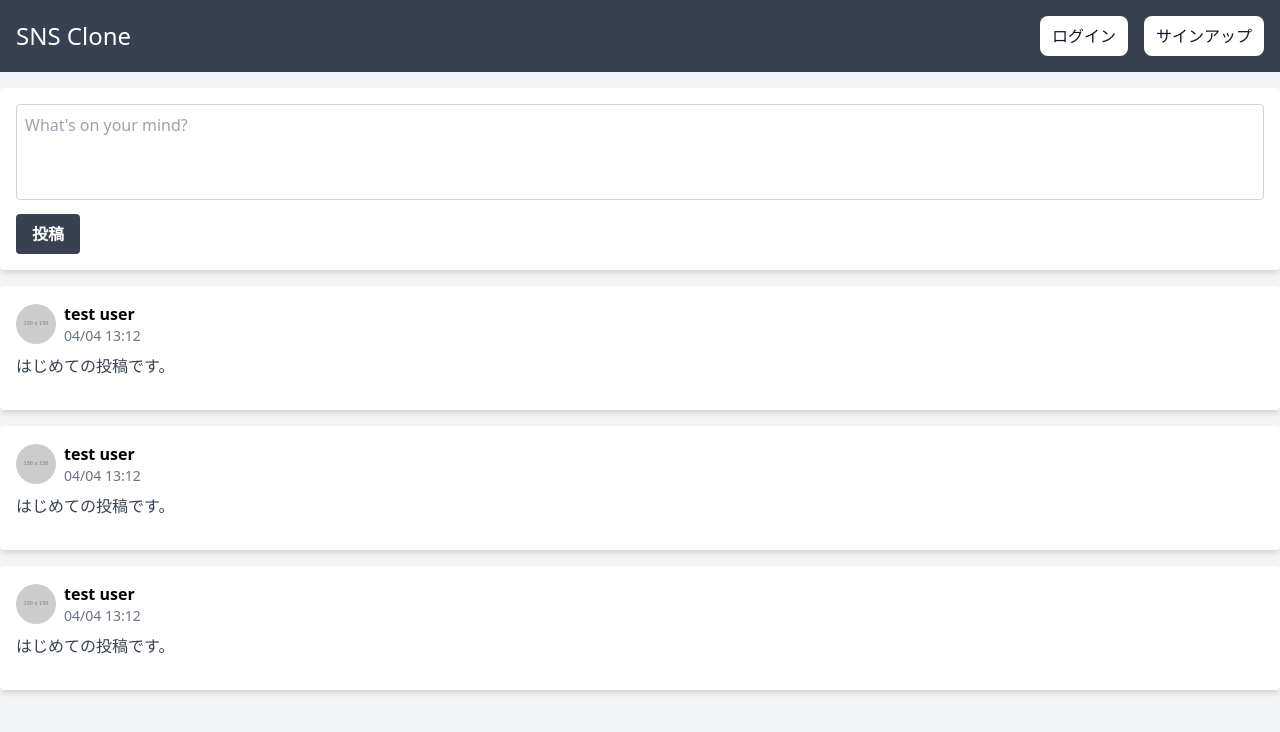
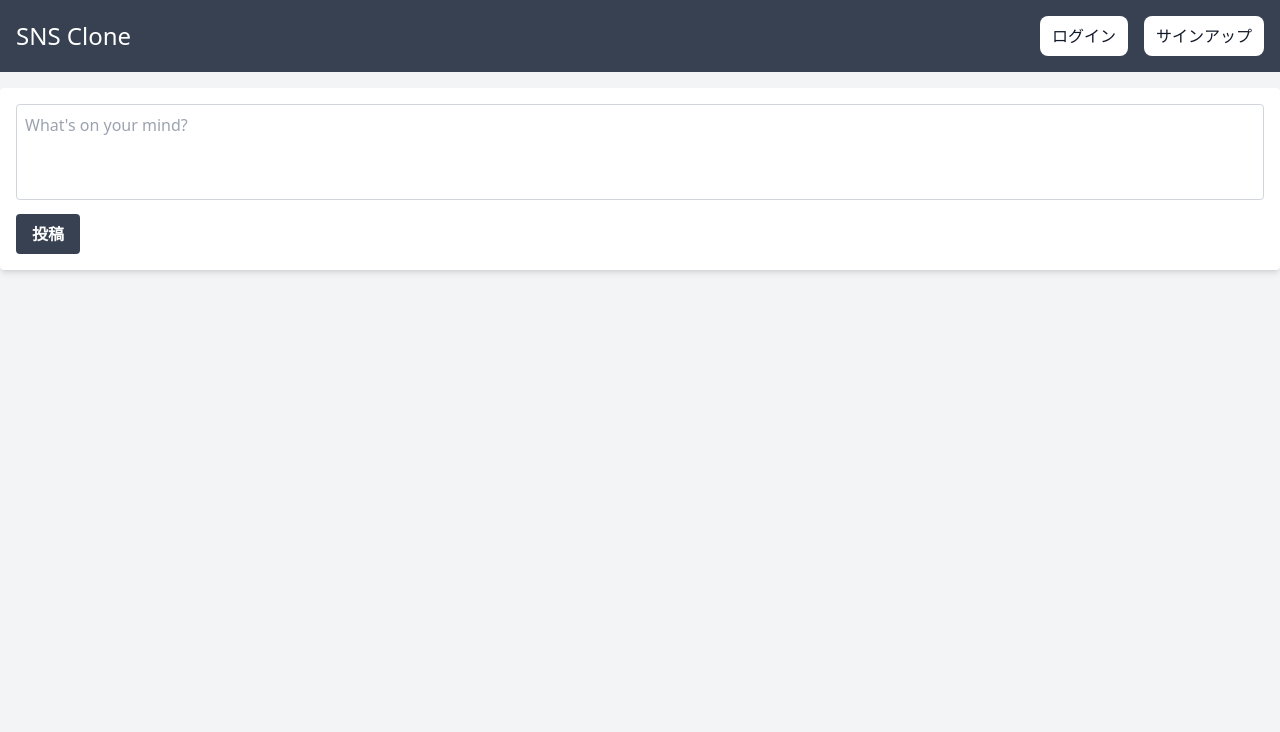
Before and after one commit to kaji5963/fullstack-sns-app, a Next.js app in the folder client/: page / in a window 1280 px wide. Shown: the top 732 px of the page. Built offline with nearby package versions, Linux system fonts and the light colour scheme.

Commit message:
投稿api仮実装

```diff
--- a/client/src/components/Post.tsx
+++ b/client/src/components/Post.tsx
@@ -1,6 +1,11 @@
+import { PostType } from "@/types/types";
 import React from "react";
 
-export const Post = () => {
+type Props = {
+  post: PostType;
+};
+
+export const Post = ({ post }: Props) => {
   return (
     <div className="bg-white shadow-md rounded p-4 mb-4">
       <div className="mb-4">
@@ -11,11 +16,11 @@ export const Post = () => {
             alt="User Avatar"
           />
           <div>
-            <h2 className="font-semibold text-md">test user</h2>
-            <p className="text-gray-500 text-sm">04/04 13:12</p>
+            <h2 className="font-semibold text-md">{post.author?.username}</h2>
+            <p className="text-gray-500 text-sm">{post.createdAt}</p>
           </div>
         </div>
-        <p className="text-gray-700">はじめての投稿です。</p>
+        <p className="text-gray-700">{post.content}</p>
       </div>
     </div>
   );
--- a/client/src/components/Timeline.tsx
+++ b/client/src/components/Timeline.tsx
@@ -1,9 +1,12 @@
 import React, { useState } from "react";
 import { Post } from "./Post";
 import apiClient from "@/lib/apiClient";
+import { PostType } from "@/types/types";
 
 export const Timeline = () => {
   const [postText, setPostText] = useState<string>("");
+
+  const [latestPosts, setLatestPosts] = useState<PostType[]>([]);
 
   const handlePost = async (e: React.FormEvent<HTMLFormElement>) => {
     e.preventDefault();
@@ -11,10 +14,10 @@ export const Timeline = () => {
     try {
       if (postText === "") return;
 
-      await apiClient.post("/posts/post", {
+      const newPost = await apiClient.post("/posts/post", {
         content: postText,
       });
-
+      setLatestPosts((prevPosts) => [...prevPosts, newPost.data]);
       setPostText("");
     } catch (error) {
       alert("ログインしてください");
@@ -42,9 +45,9 @@ export const Timeline = () => {
             </button>
           </form>
         </div>
-        <Post />
-        <Post />
-        <Post />
+        {latestPosts.map((post: PostType) => {
+          return <Post key={post.id} post={post} />;
+        })}
       </main>
     </div>
   );
--- /dev/null
+++ b/client/src/types/types.ts
@@ -0,0 +1,14 @@
+export type UserType = {
+  username: string;
+  email: string;
+  password: string;
+  posts: PostType[];
+};
+
+export type PostType = {
+  id: number;
+  content: string;
+  createdAt: string;
+  authorId: number;
+  author: UserType;
+};
```
